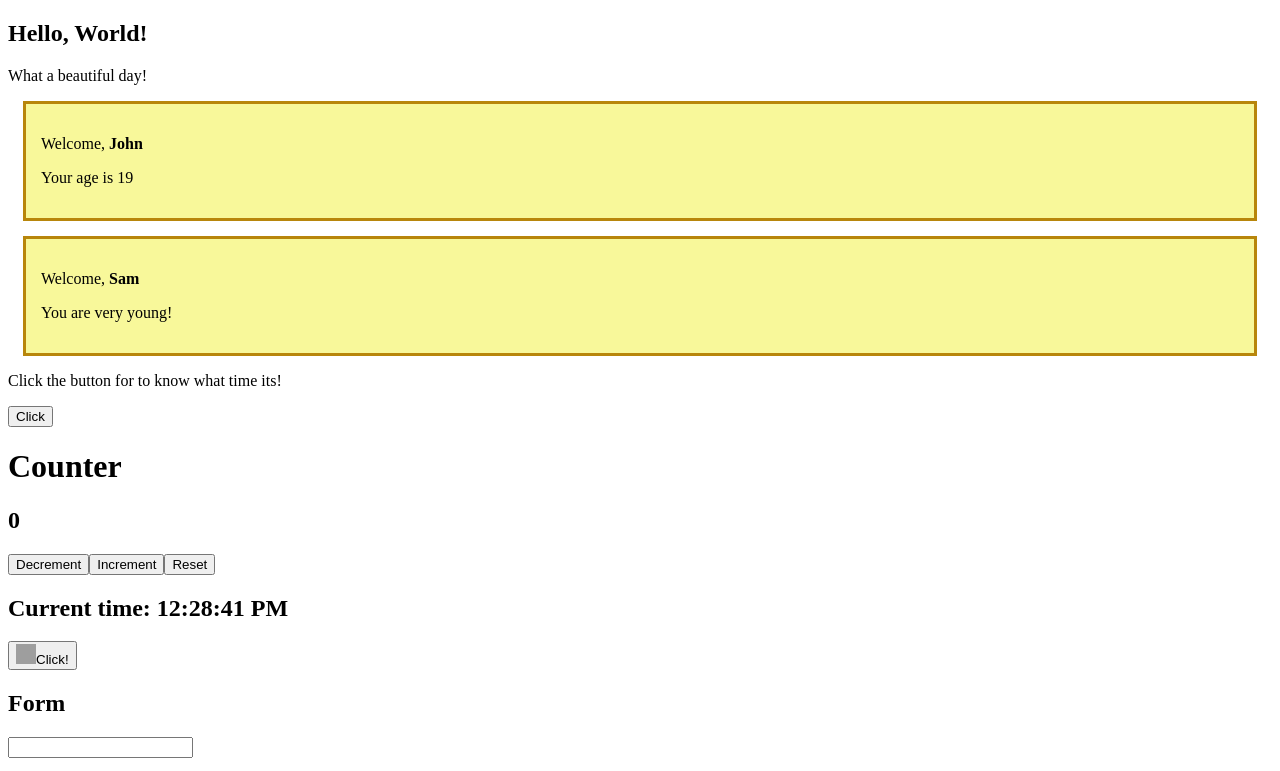
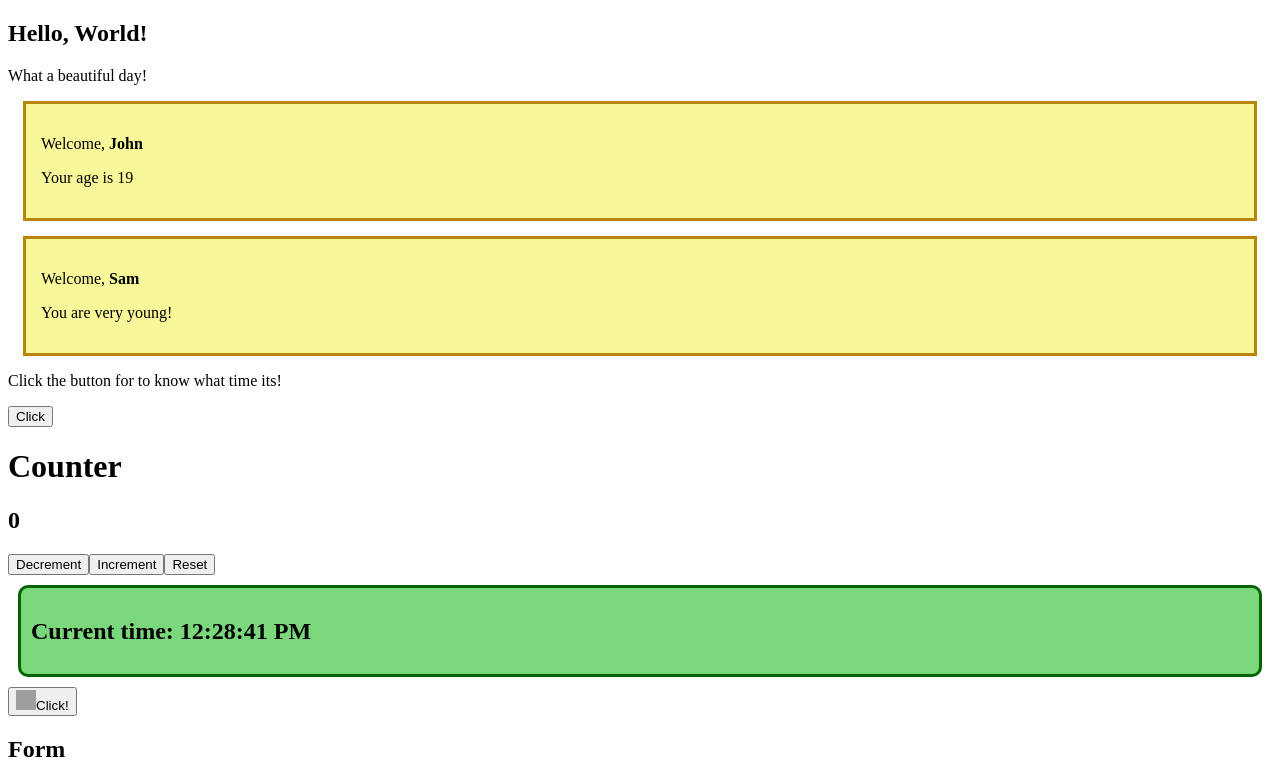
Before and after one commit to MartaFerraris/Esercizi-react, a React (Vite) app in the folder Props/my-app/: page / in a window 1280 px wide. Shown: the top 771 px of the page. Built offline with nearby package versions, Linux system fonts and the light colour scheme; grey boxes are pictures that could not be loaded.

Commit message:
stilyng components 2 exercise complete

```diff
--- a/Props/my-app/src/Clock.jsx
+++ b/Props/my-app/src/Clock.jsx
@@ -9,5 +9,5 @@ export function Clock() {
         }, 1000)
     }, [])
 
-    return <div><h2>Current time: {time.toLocaleTimeString()}</h2></div>
+    return <div className="clock"><h2>Current time: {time.toLocaleTimeString()}</h2></div>
 }
--- a/Props/my-app/src/index.scss
+++ b/Props/my-app/src/index.scss
@@ -6,3 +6,11 @@
 }
 
 /* il mio index.jsx si chiama mail.jsx */
+
+.clock {
+    padding: 10px;
+    margin: 10px;
+    border: 3px solid darkgreen;
+    border-radius: 10px;
+    background-color: rgb(123, 215, 123);
+}
```
